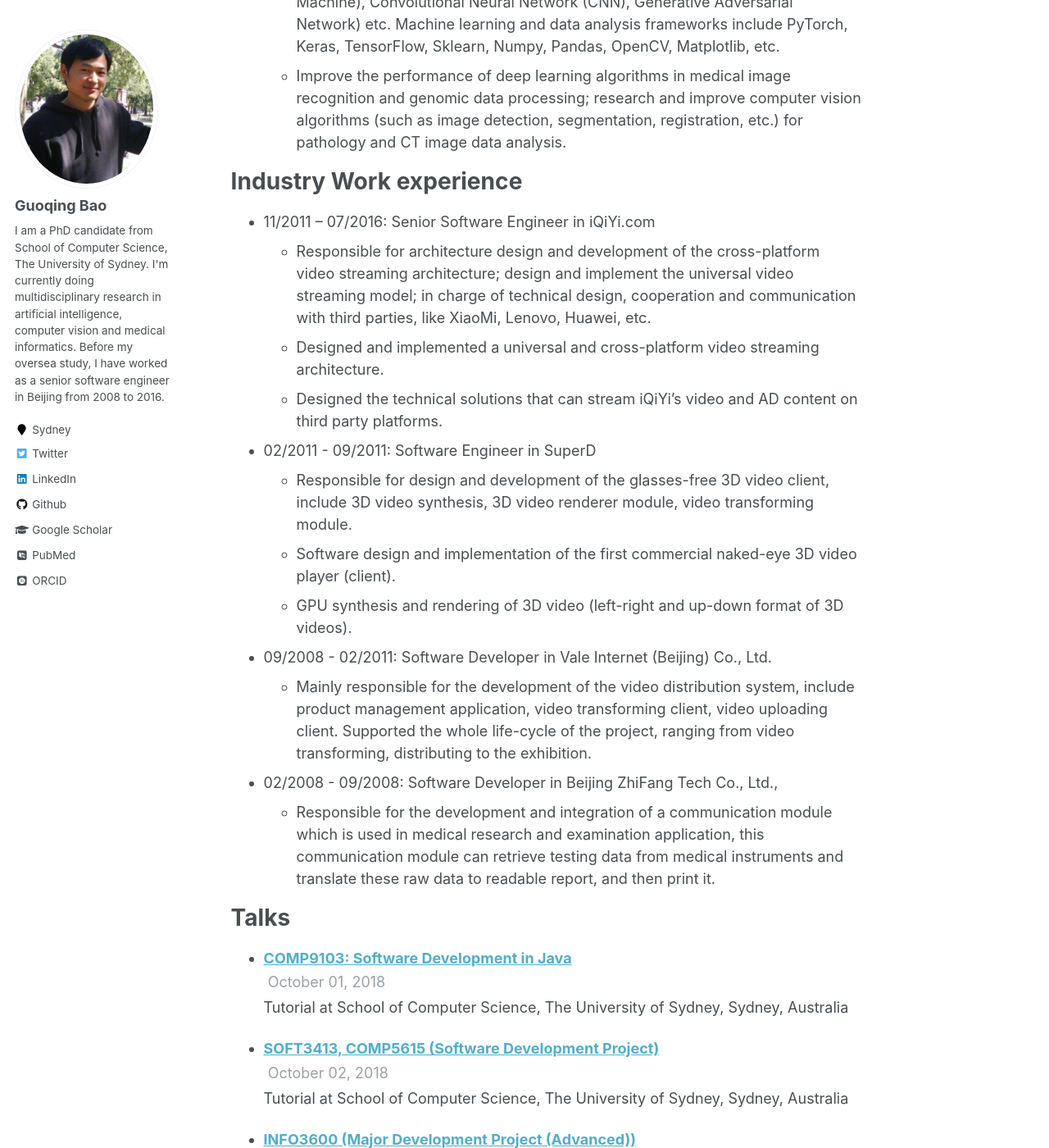
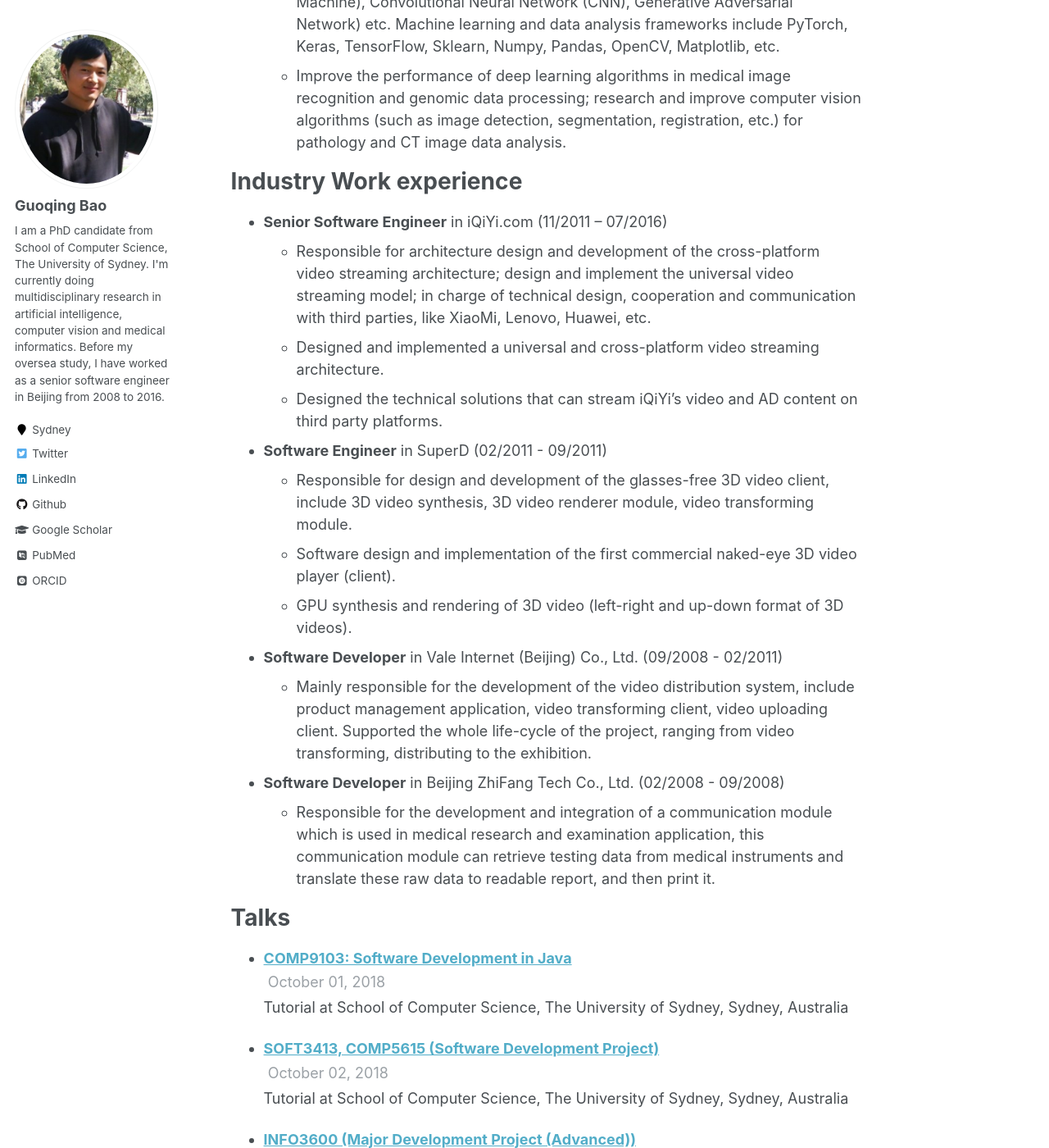
Before and after one commit to guoqingbao/guoqingbao.github.io, a Jekyll site: the page built from _pages/about.md, in a window 1280 px wide and 1400 px high, scrolled down 3003 px. Shown: the whole window at 82% size. Built offline with Jekyll 4.4.1, drawn with Linux system fonts in a browser that asks for light colours; some web fonts are replaced; some of the changed text lies outside the part shown.

Commit message:
Personal website

```diff
--- a/_pages/about.md
+++ b/_pages/about.md
@@ -21,10 +21,10 @@
 
 Education
 ======
-* The University of Sydney, Australia
-  * Ph.D in Artificial Intelligence and Image Processing, 2008-2021 (expected)
-  * Master of Information Technology, 2016-2018
-* Shandong University, China
+* **The University of Sydney**, Australia
+  * **Ph.D** in Artificial Intelligence and Image Processing, 2008-2021 (expected)
+  * **Master** of Information Technology, 2016-2018
+* **Shandong University**, China
   * Undergraduate in Computer Science, 2003-2007
 
 Academic Awards
@@ -63,17 +63,17 @@
 
 Industry Work experience
 ======
-* 11/2011 – 07/2016: Senior Software Engineer in iQiYi.com
+* **Senior Software Engineer** in iQiYi.com (11/2011 – 07/2016)
   * Responsible for architecture design and development of the cross-platform video streaming architecture; design and implement the universal video streaming model; in charge of technical design, cooperation and communication with third parties, like XiaoMi, Lenovo, Huawei, etc.
   * Designed and implemented a universal and cross-platform video streaming architecture.
   * Designed the technical solutions that can stream iQiYi’s video and AD content on third party platforms.
-* 02/2011 - 09/2011: Software Engineer in SuperD
+* **Software Engineer** in SuperD (02/2011 - 09/2011)
   * Responsible for design and development of the glasses-free 3D video client, include 3D video synthesis, 3D video renderer module, video transforming module.
   * Software design and implementation of the first commercial naked-eye 3D video player (client).
   * GPU synthesis and rendering of 3D video (left-right and up-down format of 3D videos).
-* 09/2008 - 02/2011: Software Developer in Vale Internet (Beijing) Co., Ltd.
+* **Software Developer** in Vale Internet (Beijing) Co., Ltd. (09/2008 - 02/2011)
   * Mainly responsible for the development of the video distribution system, include product management application, video transforming client, video uploading client. Supported the whole life-cycle of the project, ranging from video transforming, distributing to the exhibition.
-* 02/2008 - 09/2008: Software Developer in Beijing ZhiFang Tech Co., Ltd.,
+* **Software Developer** in Beijing ZhiFang Tech Co., Ltd. (02/2008 - 09/2008)
   * Responsible for the development and integration of a communication module which is used in medical research and examination application, this communication module can retrieve testing data from medical instruments and translate these raw data to readable report, and then print it.
 
 Talks
```
Also changed, not shown: other parts of _pages/about.md (+1 -1 lines).
